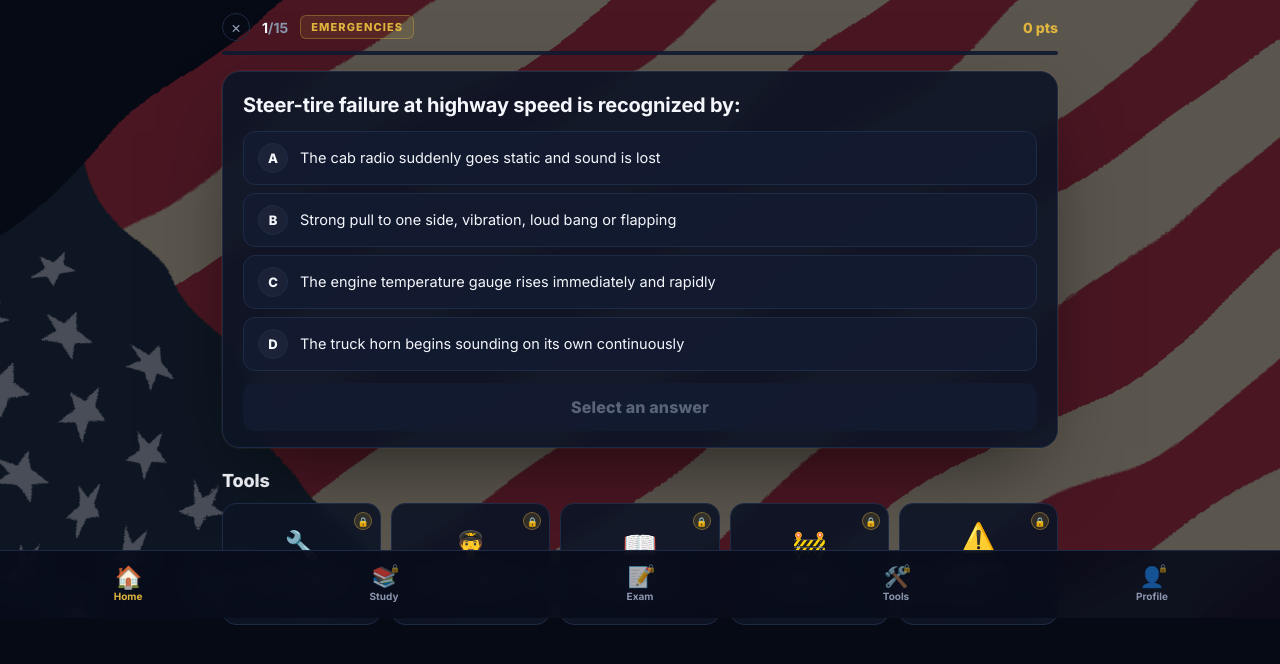
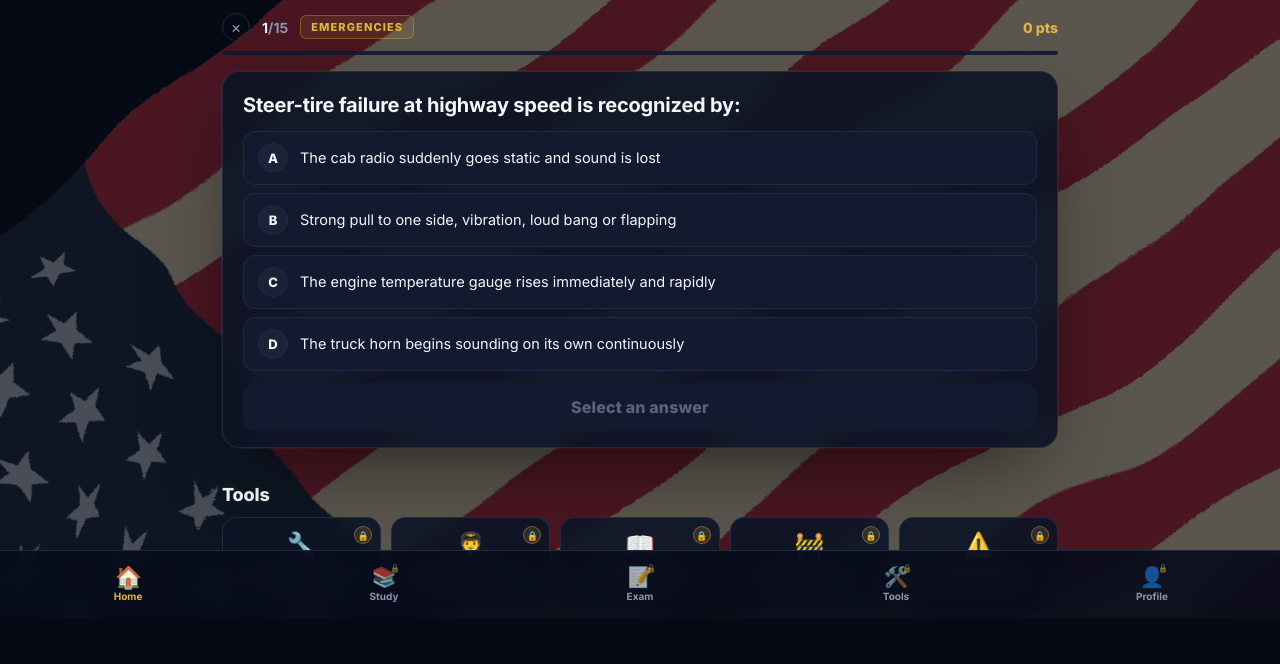
Before and after one commit to dimaedwardsehk/pass-exam-usa, a plain HTML site: page cdl-demo.html in a window 1280 px wide. Shown: the part 182-846 px from the top of the page. Drawn offline with Linux system fonts and the light colour scheme.

Commit message:
tweak(demo): tools cards a bit smaller, lower gap from quiz

```diff
--- a/cdl-demo.html
+++ b/cdl-demo.html
@@ -429,7 +429,7 @@
 
   /* Tools grid — карточки внизу страницы */
   .tools-section {
-    margin-top: 22px;
+    margin-top: 36px;
   }
   .tools-title {
     font-size: 18px; font-weight: 800;
@@ -446,7 +446,7 @@
     background: var(--card);
     border: 1px solid var(--border);
     border-radius: 14px;
-    padding: 16px 12px;
+    padding: 12px 10px;
     text-align: center;
     cursor: pointer;
     transition: all .15s ease;
@@ -460,8 +460,8 @@
     transform: translateY(-2px);
   }
   .tool-card .tool-emoji {
-    font-size: 28px;
-    margin-bottom: 6px;
+    font-size: 24px;
+    margin-bottom: 5px;
     display: block;
   }
   .tool-card .tool-label {
```
